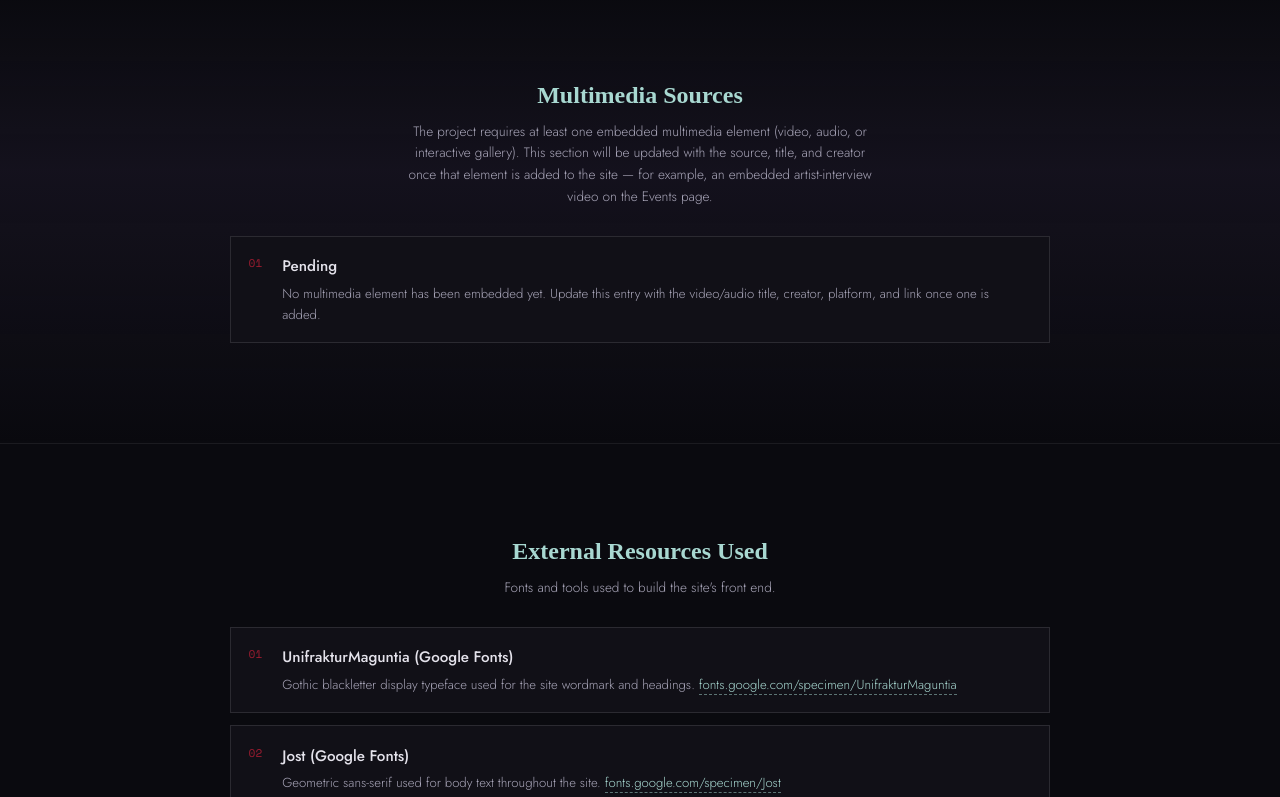
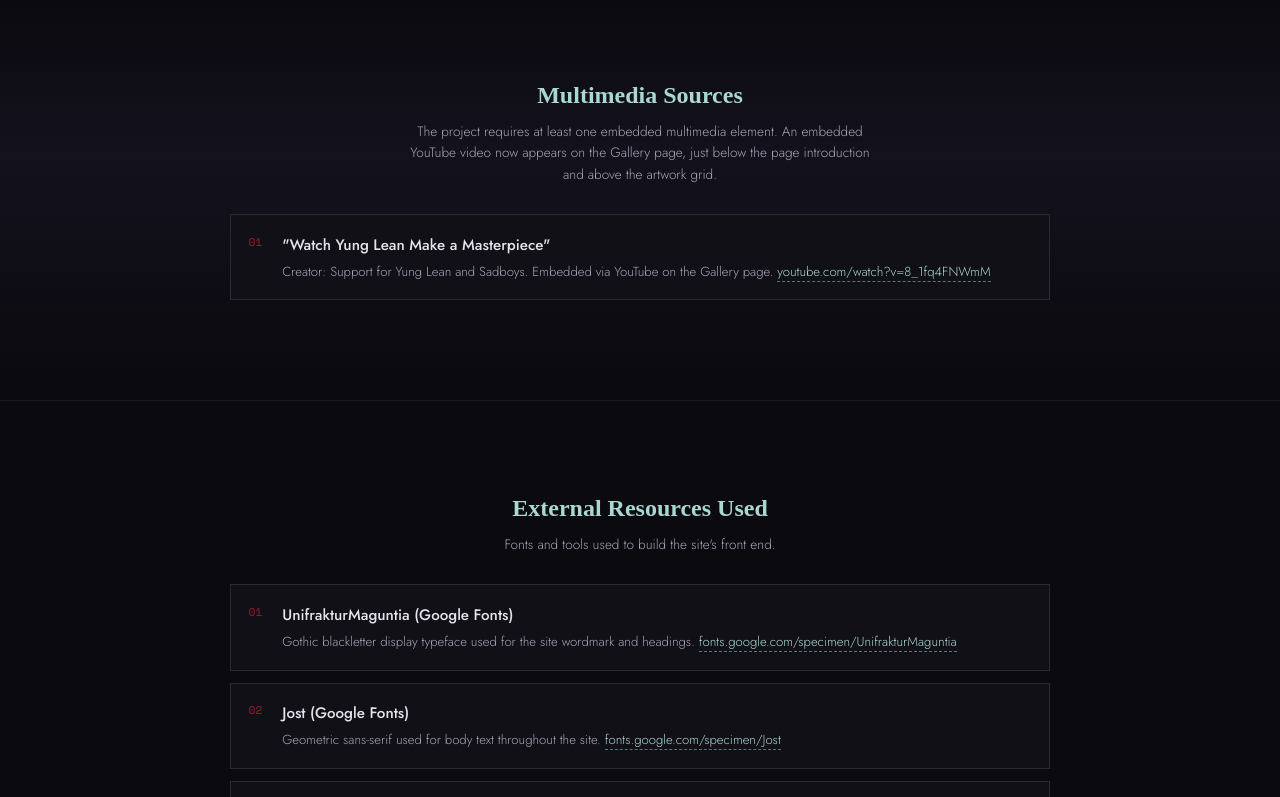
Before and after one commit to mmorales0124-netizen/morales-matthew-cis2336-project, a plain HTML site: page frontend/pages/references.html in a window 1280 px wide. Shown: the part 1360-2157 px from the top of the page. Drawn offline with nearby package versions, Linux system fonts and the light colour scheme; a web font is replaced by a local one.

Commit message:
Updated my references

```diff
--- a/frontend/pages/references.html
+++ b/frontend/pages/references.html
@@ -85,16 +85,14 @@
       <div class="ref-block" style="margin-bottom:0;">
         <h2 class="ref-block-title">Multimedia Sources</h2>
         <p class="ref-block-note">
-          The project requires at least one embedded multimedia element
-          (video, audio, or interactive gallery). This section will be updated
-          with the source, title, and creator once that element is added to
-          the site — for example, an embedded artist-interview video on the
-          Events page.
+          The project requires at least one embedded multimedia element. An
+          embedded YouTube video now appears on the Gallery page, just below
+          the page introduction and above the artwork grid.
         </p>
         <ul class="ref-list">
           <li class="ref-item">
-            <p class="ref-item-title">Pending</p>
-            <p class="ref-item-detail">No multimedia element has been embedded yet. Update this entry with the video/audio title, creator, platform, and link once one is added.</p>
+            <p class="ref-item-title">"Watch Yung Lean Make a Masterpiece"</p>
+            <p class="ref-item-detail">Creator: Support for Yung Lean and Sadboys. Embedded via YouTube on the Gallery page. <a href="https://www.youtube.com/watch?v=8_1fq4FNWmM" target="_blank" rel="noopener">youtube.com/watch?v=8_1fq4FNWmM</a></p>
           </li>
         </ul>
       </div>
@@ -194,6 +192,14 @@
             <p class="p-label">Prompt 12 — References update</p>
             <p class="p-text">"Can you update my references page" — requested addition of the Lorem Picsum image source and this updated prompt log.</p>
           </div>
+          <div class="prompt-entry">
+            <p class="p-label">Prompt 13 — Multimedia embed</p>
+            <p class="p-text">Provided a YouTube link and asked for it to be embedded on the Gallery page, placed right under the intro text and before the artwork grid.</p>
+          </div>
+          <div class="prompt-entry">
+            <p class="p-label">Prompt 14 — Video swap</p>
+            <p class="p-text">"I switched it with this video, can you update my references" — swapped the embedded video to "Watch Yung Lean Make a Masterpiece" (Support for Yung Lean and Sadboys) after the first video threw a player error.</p>
+          </div>
         </div>
       </div>
     </div>
```
